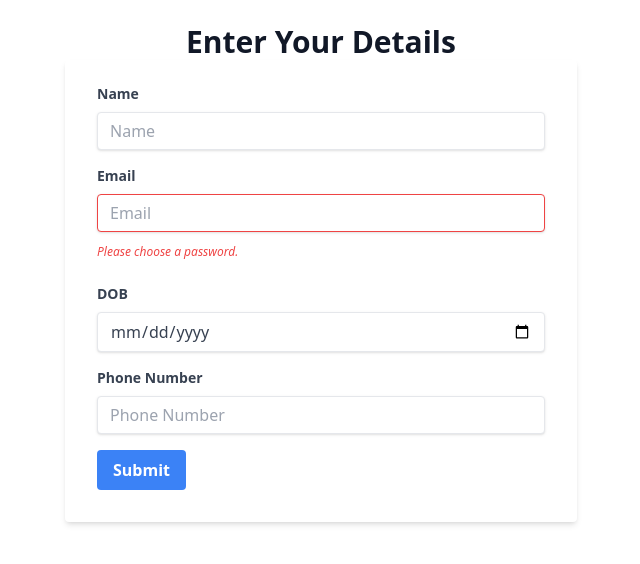
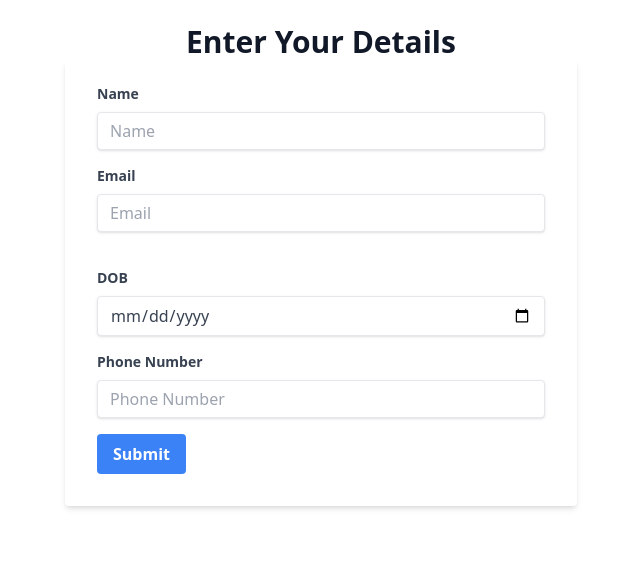
Before and after one commit to mayanktyagi1709/StackFusion, a React (Create React App) app in the folder client/: page / in a window 1280 px wide. Shown: the top 564 px of the page, without its empty margins (319-959 px from the left). Built offline with nearby package versions, Linux system fonts and the light colour scheme.

Commit message:
Validated the fields

```diff
--- a/client/src/components/Form.jsx
+++ b/client/src/components/Form.jsx
@@ -9,44 +9,40 @@ const Form = () => {
   const [dob, setDob] = useState("");
   const [dobError, setDobError] = useState("");
   const [phone, setPhone] = useState("");
-  const [phoneError, setPhoneError] = useState("");
 
   const handleSubmit = (e) => {
     e.preventDefault();
 
-    // // Name Verification
-    // if (name.length < 2 || !isNaN(name))
-    //   setNameError("Please Enter a Valid Name");
-    // else setNameError("");
+    // Name Verification
+    if (name.length < 2 || !isNaN(name))
+      setNameError("Please Enter a Valid Name");
+    else setNameError("");
 
-    // //Email Verification
-    // if (email.indexOf("@") === -1 || email.indexOf(".") === -1)
-    //   setEmailError("Please Enter a Valid Email");
-    // else setNameError("");
+    //Email Verification
+    if (email.indexOf("@") === -1 || email.indexOf(".") === -1)
+      setEmailError("Please Enter a Valid Email");
+    else setEmailError("");
 
-    // //DOB Verification
+    //DOB Verification
 
-    // const dobDate = new Date(dob);
-    // const today = new Date();
-    // const age = today.getFullYear() - dobDate.getFullYear();
+    const dobDate = new Date(dob);
+    const today = new Date();
+    const age = today.getFullYear() - dobDate.getFullYear();
 
-    // if (age < 18)
-    //   setNameError("User must be above 18");
-    // else setNameError("");
-
-    // //Phone number verification  };
-  }
+    if (age < 18) setDobError("User must be above 18");
+    else setDobError("");
+  };
 
   return (
     <div className="flex justify-center">
       <form
         className="bg-white shadow-md rounded px-8 pt-6 pb-8 mb-4 w-2/5"
-        // onSubmit={handleSubmit}
+        onSubmit={handleSubmit}
       >
         <div className="mb-4">
           <label
             className="block text-gray-700 text-sm font-bold mb-2"
-            for="username"
+            htmlFor="username"
           >
             Name
           </label>
@@ -60,16 +56,19 @@ const Form = () => {
               setName(e.target.value);
             }}
           />
+          {nameError && (
+            <p className="text-red-500 text-xs italic">{nameError}</p>
+          )}
         </div>
         <div className="mb-6">
           <label
             className="block text-gray-700 text-sm font-bold mb-2"
-            for="Email"
+            htmlFor="Email"
           >
             Email
           </label>
           <input
-            className="shadow appearance-none border border-red-500 rounded w-full py-2 px-3 text-gray-700 mb-3 leading-tight focus:outline-none focus:shadow-outline"
+            className="shadow appearance-none border rounded w-full py-2 px-3 text-gray-700 mb-3 leading-tight focus:outline-none focus:shadow-outline"
             id="Email"
             type="Email"
             placeholder="Email"
@@ -78,16 +77,14 @@ const Form = () => {
               setEmail(e.target.value);
             }}
           />
-          {
-            <p className="text-red-500 text-xs italic">
-              Please choose a password.
-            </p>
-          }
+          {emailError && (
+            <p className="text-red-500 text-xs italic">{emailError}</p>
+          )}
         </div>
         <div className="mb-4">
           <label
             className="block text-gray-700 text-sm font-bold mb-2"
-            for="username"
+            htmlFor="username"
           >
             DOB
           </label>
@@ -101,11 +98,14 @@ const Form = () => {
               setDob(e.target.value);
             }}
           />
+          {dobError && (
+            <p className="text-red-500 text-xs italic">{dobError}</p>
+          )}
         </div>
         <div className="mb-4">
           <label
             className="block text-gray-700 text-sm font-bold mb-2"
-            for="username"
+            htmlFor="username"
           >
             Phone Number
           </label>
@@ -121,12 +121,10 @@ const Form = () => {
           />
         </div>
         <div className="flex items-center justify-between">
-          <button
+          <input
             className="bg-blue-500 hover:bg-blue-700 text-white font-bold py-2 px-4 rounded focus:outline-none focus:shadow-outline"
-            type="button"
-          >
-            Submit
-          </button>
+            type="submit"
+          />
         </div>
       </form>
     </div>
```
